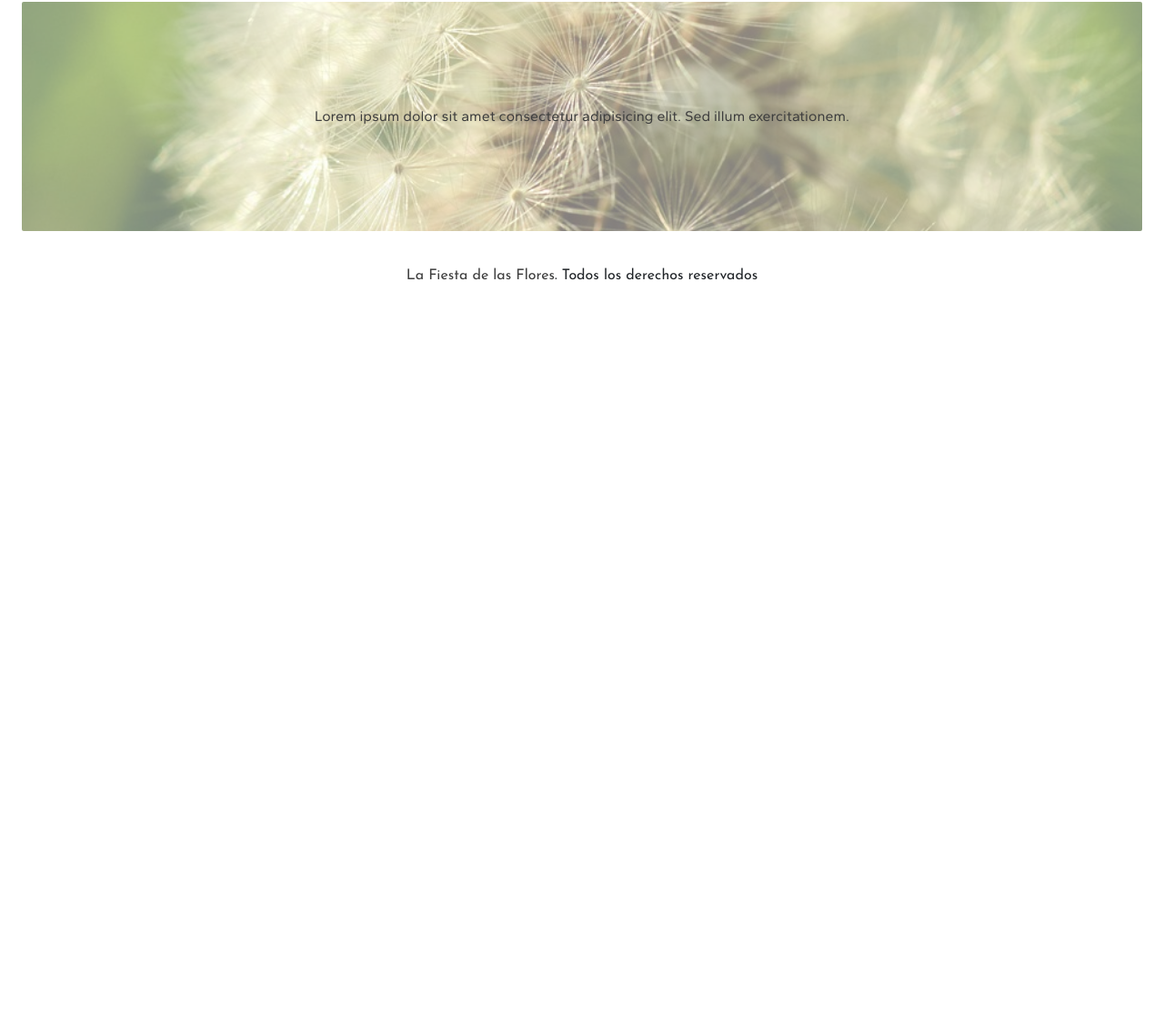
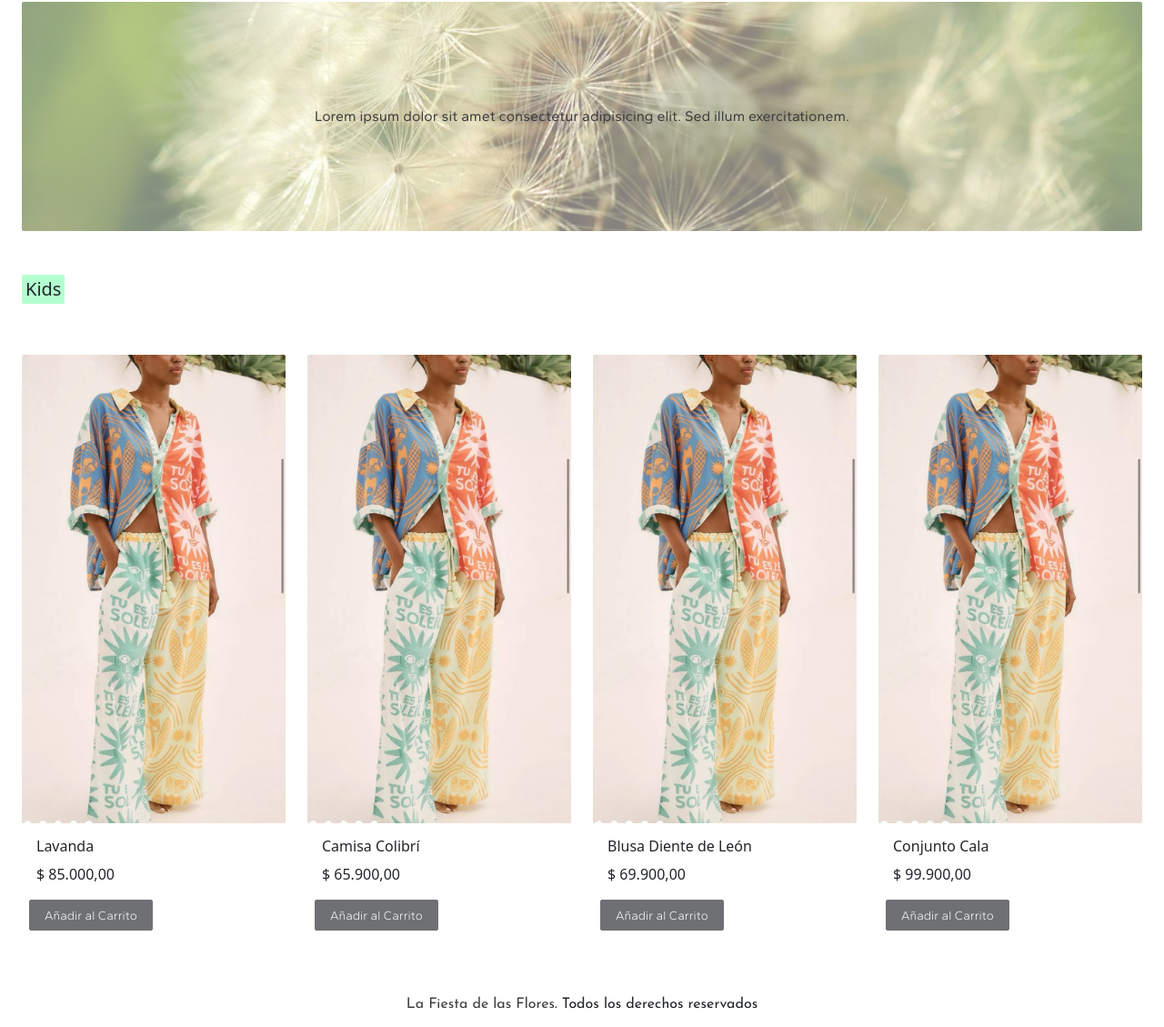
Before and after one commit to jonatas-imaginarai/JS_ProyectoFinal_FreireGiordano-Jonatas, a plain HTML site: page index.html in a window 1280 px wide. Shown: the part 1627-2756 px from the top of the page at 91% size. Before the commit the page ends 1955 px from the top, so only its background shows below. Drawn offline with nearby package versions, Linux system fonts and the light colour scheme.

Commit message:
v1.1 - Refactoracion In Progress

```diff
--- a/asets/js/script.js
+++ b/asets/js/script.js
@@ -2,33 +2,27 @@
    1. DATOS Y VARIABLES GLOBALES
 -----------------------------------------------------------*/
 
-const productosNuevos = [
-    { id: 1, nombre: "Lavanda", preco: 8500000, talle: ["XS", "S", "M", "L", "XL"], imagen: "./asets/images/ropa-2.jpg", categoria: "Vestidos", estoque: 12 },
-    { id: 2, nombre: "Camisa Colibrí", preco: 6590000, talle: ["S", "M", "L"], imagen: "./asets/images/ropa-2.jpg", categoria: "Camisas", estoque: 8 },
-    { id: 3, nombre: "Blusa Diente de León", preco: 6990000, talle: ["XS", "S", "M", "L"], imagen: "./asets/images/ropa-2.jpg", categoria: "Blusas", estoque: 15 },
-    { id: 4, nombre: "Conjunto Cala", preco: 9990000, talle: ["S", "M", "L", "XL"], imagen: "./asets/images/ropa-2.jpg", categoria: "Conjuntos", estoque: 5 }
-];
-
 let carrito = JSON.parse(localStorage.getItem("carritoEcommerce")) || [];
 
-const contenedorProductos = document.getElementById("contenedor-productos-nuevos");
-const listaCarrinho = document.getElementById("lista-carrito");
-const totalCarrinhoElement = document.getElementById("total-carrito");
-const contadorCarrinhoElement = document.getElementById("contador-carrito");
+const contenedorProductosNuevaColeccion = document.querySelector("#contenedor-productos-nueva-coleccion");
+const contenedorProductosKids = document.querySelector("#contenedor-productos-kids")
+const listaCarrito = document.querySelector("#lista-carrito");
+const totalCarritoElement = document.querySelector("#total-carrito");
+const contadorCarritoElement = document.querySelector("#contador-carrito");
 
 
 /* ----------------------------------------------------------
    2. FUNCIONES AUXILIARES
 -----------------------------------------------------------*/
 
-const formatarPreco = (centavos) => {
+const formatarPrecio = (centavos) => {
     return (centavos / 100).toLocaleString("es-AR", {
         style: "currency",
         currency: "ARS"
     });
 };
 
-const salvarCarrinho = () => {
+const salvarCarrito = () => {
     localStorage.setItem("carritoEcommerce", JSON.stringify(carrito));
 };
 
@@ -37,29 +31,33 @@ const salvarCarrinho = () => {
    3. RENDERIZAR PRODUCTOS
 -----------------------------------------------------------*/
 
-function renderizarProdutos() {
-    contenedorProductos.innerHTML = "";
+async function renderizarProductosNuevaColeccion() {
+    contenedorProductosNuevaColeccion.innerHTML = "";
 
-    productosNuevos.forEach(prod => {
-        const card = document.createElement("div");
-        card.classList.add("col-3", "card", "border", "border-0", "mb-4");
-        card.id = `prod-${prod.id}`;
+    try {
+        const response = await fetch("../asets/productos/nueva_coleccion.json");
+        const productosNuevaColeccion = await response.json();
 
-        const botonesTalle = prod.talle
+        productosNuevaColeccion.forEach(producto => {
+            const cardProductoNuevaColeccion = document.createElement("div");
+            cardProductoNuevaColeccion.classList.add("col-3", "card", "border", "border-0", "mb-4");
+            cardProductoNuevaColeccion.id = `prod-${producto.id}`;
+
+            const botonesTalle = producto.talle
             .map(t => `<button class="talle-btn btn btn-outline-dark">${t}</button>`)
             .join("");
 
-        card.innerHTML = `
+            cardProductoNuevaColeccion.innerHTML = `
             <div class="imagen-rapper position-relative">
-                <img src="${prod.imagen}" class="imagen-tarjeta card-img-top img-fluid" alt="${prod.nombre}">
+                <img src="${producto.imagen}" class="imagen-tarjeta card-img-top img-fluid" alt="${producto.nombre}">
                 <div class="btn-group btn-group-sm position-absolute bottom-0 start-50 translate-middle p-2 botones-talle">
                     ${botonesTalle}
                 </div>
             </div>
 
             <div class="card-body">
-                <h6 class="card-title">${prod.nombre}</h6>
-                <p class="card-text">${formatarPreco(prod.preco)}</p>
+                <h6 class="card-title">${producto.nombre}</h6>
+                <p class="card-text">${formatarPrecio(producto.precio)}</p>
             </div>
 
             <div class="d-flex justify-content-start p-2 pt-0 m-0">
@@ -69,16 +67,66 @@ function renderizarProdutos() {
             </div>
         `;
 
-        contenedorProductos.appendChild(card);
-    });
-}
+        contenedorProductosNuevaColeccion.appendChild(cardProductoNuevaColeccion);
+        });
+
+
+    } catch(error){
+
+    };
+};
+
+async function renderizarProductosKids() {
+    contenedorProductosKids.innerHTML = "";
+
+    try {
+        const response = await fetch("../asets/productos/kids.json");
+        const productosKids = await response.json();
+
+        productosKids.forEach(producto => {
+            const cardProductoKids = document.createElement("div");
+            cardProductoKids.classList.add("col-3", "card", "border", "border-0", "mb-4");
+            cardProductoKids.id = `prod-${producto.id}`;
+
+            const botonesTalle = producto.talle
+            .map(t => `<button class="talle-btn btn btn-outline-dark">${t}</button>`)
+            .join("");
+
+            cardProductoKids.innerHTML = `
+            <div class="imagen-rapper position-relative">
+                <img src="${producto.imagen}" class="imagen-tarjeta card-img-top img-fluid" alt="${producto.nombre}">
+                <div class="btn-group btn-group-sm position-absolute bottom-0 start-50 translate-middle p-2 botones-talle">
+                    ${botonesTalle}
+                </div>
+            </div>
+
+            <div class="card-body">
+                <h6 class="card-title">${producto.nombre}</h6>
+                <p class="card-text">${formatarPrecio(producto.precio)}</p>
+            </div>
+
+            <div class="d-flex justify-content-start p-2 pt-0 m-0">
+                <button class="btn btn-dark btn-sm agregar-carrito" disabled>
+                    Añadir al Carrito
+                </button>
+            </div>
+        `;
+
+        contenedorProductosKids.appendChild(cardProductoKids);
+        });
+
+
+    } catch(error){
+
+    };
+};
 
 
 /* ----------------------------------------------------------
    4. EVENTOS SOBRE PRODUCTOS
 -----------------------------------------------------------*/
 
-contenedorProductos.addEventListener("click", (e) => {
+contenedorProductosNuevaColeccion.addEventListener("click", (e) => {
     const btn = e.target;
     const card = btn.closest(".card");
     if (!card) return;
@@ -170,7 +218,7 @@ function removerItem(idUnico) {
    6. EVENTO DEL OFFCANVAS
 -----------------------------------------------------------*/
 
-listaCarrinho.addEventListener("click", (e) => {
+listaCarrito.addEventListener("click", (e) => {
     const btn = e.target;
 
     if (btn.classList.contains("btn-aumentar")) {
@@ -191,8 +239,8 @@ listaCarrinho.addEventListener("click", (e) => {
    7. RENDERIZAR CARRITO
 -----------------------------------------------------------*/
 
-function renderizarCarrinho() {
-    listaCarrinho.innerHTML = "";
+function renderizarCarrito() {
+    listaCarrito.innerHTML = "";
     let subtotal = 0;
 
     if (carrito.length === 0) {
@@ -242,6 +290,7 @@ function renderizarCarrinho() {
    8. INICIALIZACIÓN
 -----------------------------------------------------------*/
 
-renderizarProdutos();
-renderizarCarrinho();
-actualizarContadorCarrinho();
+renderizarProductosNuevaColeccion();
+renderizarProductosKids()
+renderizarCarrito();
+actualizarContadorCarrito();
--- /dev/null
+++ b/asets/productos/kids.json
@@ -0,0 +1,38 @@
+[
+  {
+    "id": 1,
+    "nombre": "Lavanda",
+    "precio": 8500000,
+    "talle": ["XS", "S", "M", "L", "XL"],
+    "imagen": "./asets/images/ropa-2.jpg",
+    "categoria": "Vestidos",
+    "estoque": 12
+  },
+  {
+    "id": 2,
+    "nombre": "Camisa Colibrí",
+    "precio": 6590000,
+    "talle": ["S", "M", "L"],
+    "imagen": "./asets/images/ropa-2.jpg",
+    "categoria": "Camisas",
+    "estoque": 8
+  },
+  {
+    "id": 3,
+    "nombre": "Blusa Diente de León",
+    "precio": 6990000,
+    "talle": ["XS", "S", "M", "L"],
+    "imagen": "./asets/images/ropa-2.jpg",
+    "categoria": "Blusas",
+    "estoque": 15
+  },
+  {
+    "id": 4,
+    "nombre": "Conjunto Cala",
+    "precio": 9990000,
+    "talle": ["S", "M", "L", "XL"],
+    "imagen": "./asets/images/ropa-2.jpg",
+    "categoria": "Conjuntos",
+    "estoque": 5
+  }
+]
--- /dev/null
+++ b/asets/productos/nueva_coleccion.json
@@ -0,0 +1,38 @@
+[
+  {
+    "id": 1,
+    "nombre": "Lavanda",
+    "precio": 8500000,
+    "talle": ["XS", "S", "M", "L", "XL"],
+    "imagen": "./asets/images/ropa-2.jpg",
+    "categoria": "Vestidos",
+    "estoque": 12
+  },
+  {
+    "id": 2,
+    "nombre": "Camisa Colibrí",
+    "precio": 6590000,
+    "talle": ["S", "M", "L"],
+    "imagen": "./asets/images/ropa-2.jpg",
+    "categoria": "Camisas",
+    "estoque": 8
+  },
+  {
+    "id": 3,
+    "nombre": "Blusa Diente de León",
+    "precio": 6990000,
+    "talle": ["XS", "S", "M", "L"],
+    "imagen": "./asets/images/ropa-2.jpg",
+    "categoria": "Blusas",
+    "estoque": 15
+  },
+  {
+    "id": 4,
+    "nombre": "Conjunto Cala",
+    "precio": 9990000,
+    "talle": ["S", "M", "L", "XL"],
+    "imagen": "./asets/images/ropa-2.jpg",
+    "categoria": "Conjuntos",
+    "estoque": 5
+  }
+]
--- a/index.html
+++ b/index.html
@@ -91,7 +91,7 @@
     <section class="mt-0">
         <div class="w-100 p-4">
             <div class="contenedor-grilla container-fluid text-start">
-                <div id="contenedor-productos-nuevos" class="row">
+                <div id="contenedor-productos-nueva-coleccion" class="row">
                     <!-- Rellenado por script.js -->
                 </div>
             </div>
@@ -109,6 +109,20 @@
         </div>
     </article>
 
+    <div class="contedenor-etiqueta p-4 m-0">
+        <h5 class="etiqueta-section">Kids</h5>
+    </div>
+
+    <section class="mt-0">
+        <div class="w-100 p-4">
+            <div class="contenedor-grilla container-fluid text-start">
+                <div id="contenedor-productos-kids" class="row">
+                    <!-- Rellenado por script.js -->
+                </div>
+            </div>
+        </div>
+    </section>
+
     <footer class="foot w-100 d-flex justify-content-center align-items-center">
         <p class="mt-auto mb-auto">
             <a href="./index.html" class="text-decoration-none">La Fiesta de las Flores</a>.
```
Also changed, not shown: asets/productos/ofertas.json (deleted), asets/productos/productos_nuevos.json (deleted).
